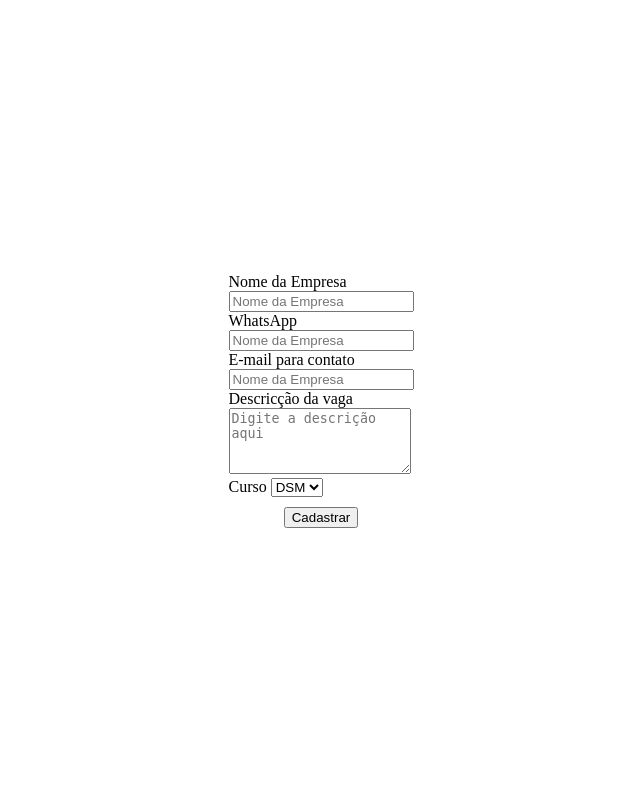
After one commit to VitorMarciano001/FATEC_DES_WEB2_2024_Avaliacao2, a PHP site: page /cadastro_vaga.php in a window 1280 px wide. The commit adds this page. Shown: the whole page, without its empty margins (319-959 px from the left). Run offline with PHP 8.4, Linux system fonts and the light colour scheme; the visitor is signed in with stand-in values (Sample User, id 1).

Commit message:
cadastramento de vaga completo

```diff
--- /dev/null
+++ b/code/cadastro_vaga.php
@@ -0,0 +1,37 @@
+<?php
+include 'util/checa_logado.php';
+?>
+
+
+
+<!DOCTYPE html>
+<html lang="en">
+<head>
+    <meta charset="UTF-8">
+    <meta name="viewport" content="width=device-width, initial-scale=1.0">
+    <title>Document</title>
+</head>
+<body style="height: 100vh; margin: 0px; display: flex; justify-content: center; align-items: center;">
+    <div style="height: 80%; width: 70%; display: flex; justify-content: center; align-items: center;">
+        <form action="cadastro_controle.php" method="POST">
+                <label for="nome_empresa">Nome da Empresa</label><br>
+                <input type="text" name="nome_empresa" id="nome_empresa" placeholder="Nome da Empresa"><br>
+                <label for="numero_whatsapp">WhatsApp</label><br>
+                <input type="text" name="numero_whatsapp" id="numero_whatsapp" placeholder="Nome da Empresa"><br>
+                <label for="email_contato">E-mail para contato</label><br>
+                <input type="text" name="email_contato" id="email_contato" placeholder="Nome da Empresa"><br>
+                <label for="descritivo_vaga">Descricção da vaga</label><br>
+                <textarea name="descritivo_vaga" id="descritivo_vaga" rows="4" cols="20" placeholder="Digite a descrição aqui"></textarea><br>
+                <label for="curso">Curso</label>
+                <select name="curso" id="curso">
+                    <option value="1">DSM</option>
+                    <option value="2">GE</option>
+                </select><br>
+                <div style="display: flex; justify-content: center; align-items: center; padding-top:10px;  ">
+                    <input type="submit" name="cadastrar" id="cadastrar" value="Cadastrar">
+                </div>
+        </form>
+    </div>
+
+</body>
+</html>
--- a/code/home.php
+++ b/code/home.php
@@ -18,7 +18,7 @@ $validador->verificar_logado();
 
     <br>
     <a href="cadastro_vaga.php"><button >Cadastrar Vaga</button></a><br>
-    <a href="listar_vaga.php"><button >Listar vagas</button></a><br>
+    <a href="listar_vaga_controle.php"><button >Listar vagas</button></a><br>
     <a href="apagar_vaga.php"><button >Remover Vaga</button></a><br>
     <a href="login.php">Logout</a>
 </body>
--- /dev/null
+++ b/code/util/checa_logado.php
@@ -0,0 +1,11 @@
+<?php
+include 'classes/login.php';
+session_start();
+
+$login = new Login();
+
+if(!$login->verificar_logado()){
+    header("Location: index.php");
+}
+
+?>
```
Also changed, not shown: code/cadastro_controle.php (added, +31 -0 lines).
